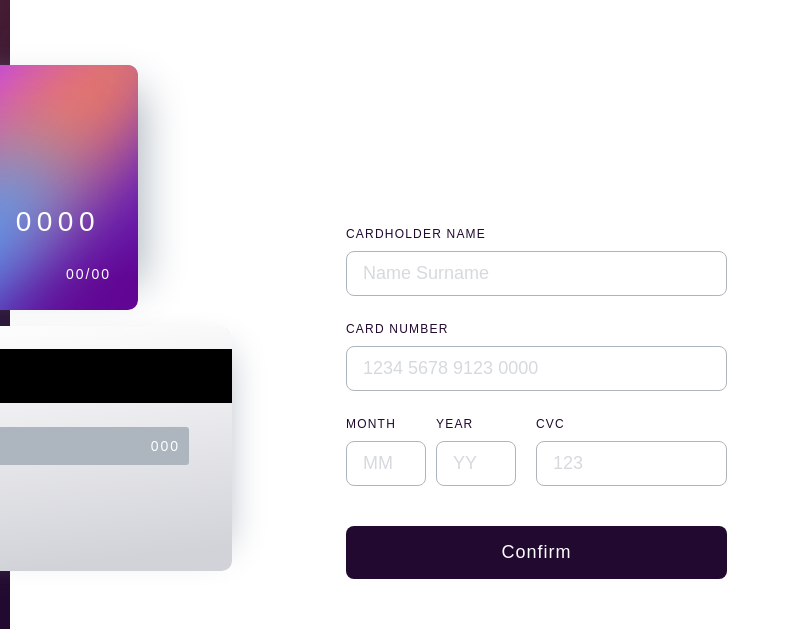
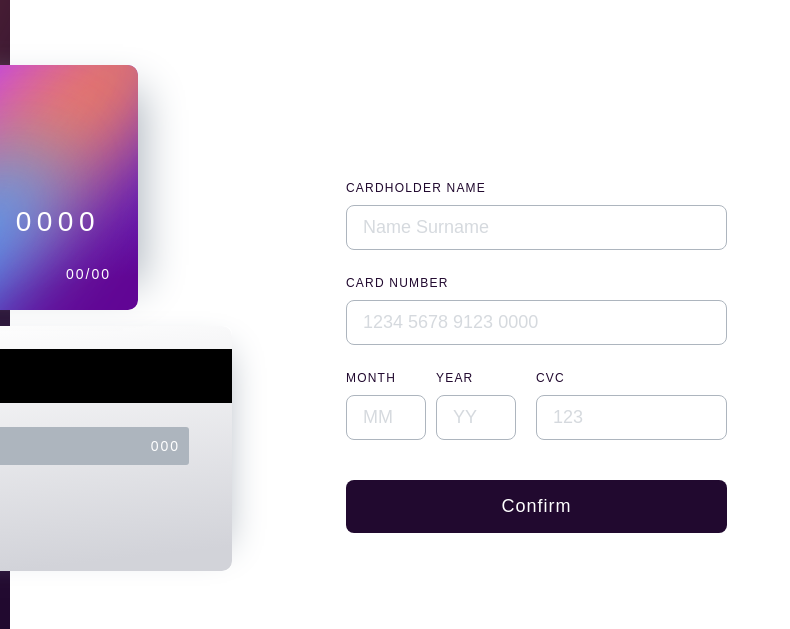
Before and after one commit to GorKirill/Interactive-form-card-details, a plain HTML site: page app/index.html in a window 1536 px wide. Shown: the part 106-735 px from the top of the page, 473-1263 px from the left. Drawn offline with Linux system fonts and the light colour scheme.

Commit message:
added padding-top=0 for section card-form for screen 1440px

```diff
--- a/app/scss/style.scss
+++ b/app/scss/style.scss
@@ -244,6 +244,11 @@ html{
 .card-form__wrapper {
   padding-top: 91px;
 }
+@media screen and (min-width: 1440px) {
+  .card-form__wrapper {
+    padding-top: 0px;
+}
+}
 .label {
   display: block;
   margin-top: 20px;
```
Also changed, not shown: app/css/style.min.css, docs/css/style.min.css.
